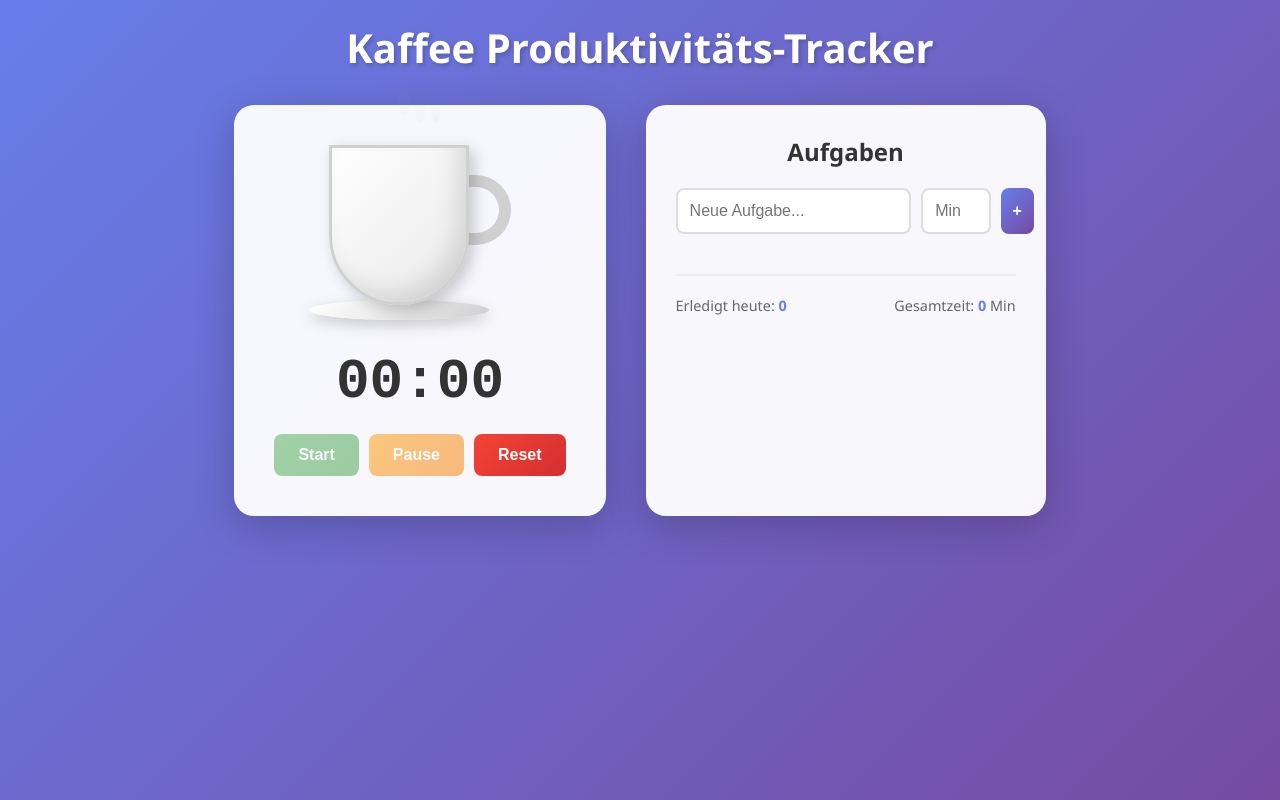
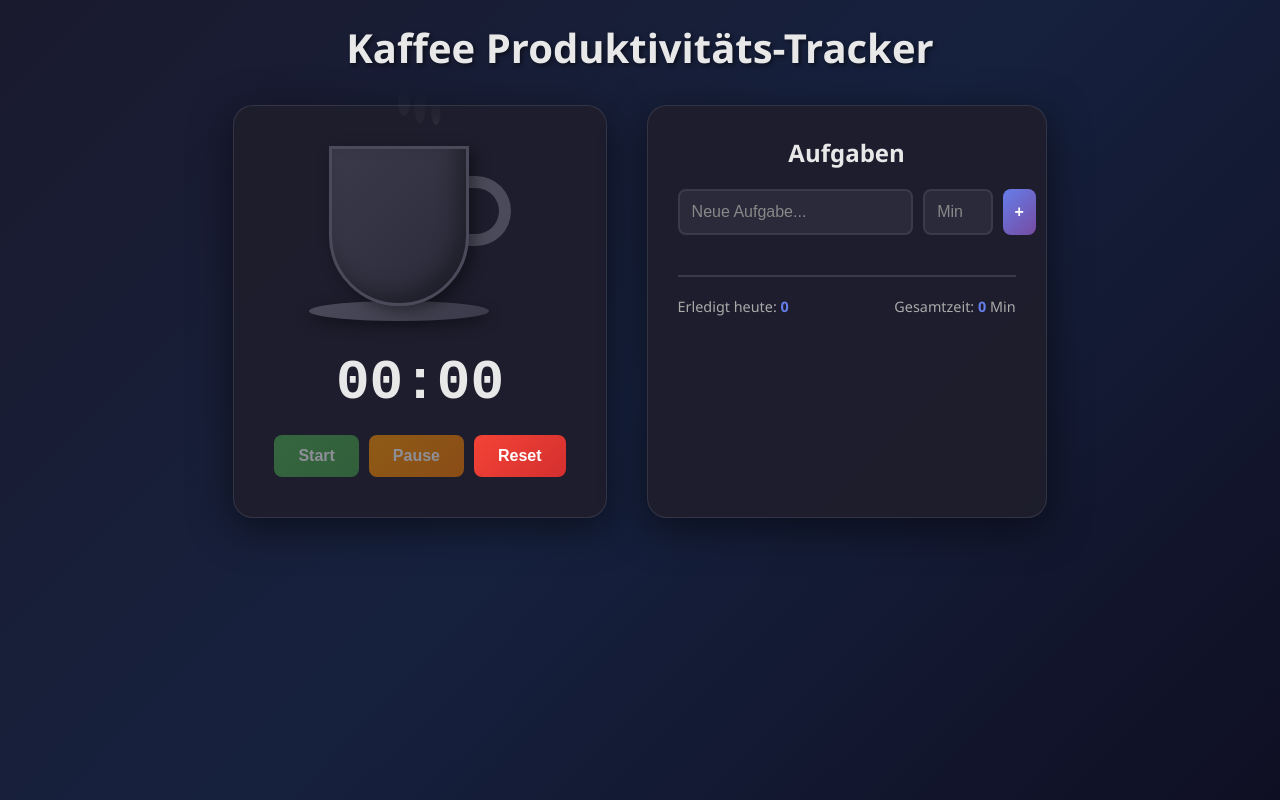
Before and after one commit to Mas0n1x/ProductivityTracker, a plain HTML site: page index.html in a window 1280 px wide. Drawn offline with Linux system fonts and the light colour scheme.

Commit message:
Darkmode verbaut

```diff
--- a/style.css
+++ b/style.css
@@ -6,7 +6,7 @@
 
 body {
     font-family: 'Segoe UI', Tahoma, Geneva, Verdana, sans-serif;
-    background: linear-gradient(135deg, #667eea 0%, #764ba2 100%);
+    background: linear-gradient(135deg, #1a1a2e 0%, #16213e 50%, #0f0f23 100%);
     min-height: 100vh;
     padding: 20px;
 }
@@ -18,10 +18,10 @@ body {
 
 h1 {
     text-align: center;
-    color: white;
+    color: #e8e8e8;
     margin-bottom: 30px;
     font-size: 2.5rem;
-    text-shadow: 2px 2px 4px rgba(0, 0, 0, 0.2);
+    text-shadow: 2px 2px 4px rgba(0, 0, 0, 0.5);
 }
 
 .main-content {
@@ -36,10 +36,11 @@ h1 {
     display: flex;
     flex-direction: column;
     align-items: center;
-    background: rgba(255, 255, 255, 0.95);
+    background: rgba(30, 30, 45, 0.95);
     padding: 40px;
     border-radius: 20px;
-    box-shadow: 0 10px 40px rgba(0, 0, 0, 0.2);
+    box-shadow: 0 10px 40px rgba(0, 0, 0, 0.5);
+    border: 1px solid rgba(255, 255, 255, 0.1);
 }
 
 .cup-container {
@@ -61,7 +62,7 @@ h1 {
 .steam span {
     width: 8px;
     height: 30px;
-    background: linear-gradient(to top, rgba(200, 200, 200, 0.3), transparent);
+    background: linear-gradient(to top, rgba(255, 255, 255, 0.2), transparent);
     border-radius: 50%;
     animation: steam 2s infinite;
     opacity: 0;
@@ -106,14 +107,14 @@ h1 {
 .cup-body {
     width: 140px;
     height: 160px;
-    background: linear-gradient(135deg, #ffffff 0%, #e8e8e8 100%);
+    background: linear-gradient(135deg, #3a3a4a 0%, #2a2a3a 100%);
     border-radius: 0 0 70px 70px;
     position: relative;
     overflow: hidden;
     box-shadow:
-        inset -10px -10px 20px rgba(0, 0, 0, 0.1),
-        5px 5px 15px rgba(0, 0, 0, 0.2);
-    border: 3px solid #d0d0d0;
+        inset -10px -10px 20px rgba(0, 0, 0, 0.3),
+        5px 5px 15px rgba(0, 0, 0, 0.4);
+    border: 3px solid #4a4a5a;
 }
 
 .coffee-fill {
@@ -142,7 +143,7 @@ h1 {
 .cup-handle {
     width: 45px;
     height: 70px;
-    border: 12px solid #d0d0d0;
+    border: 12px solid #4a4a5a;
     border-left: none;
     border-radius: 0 35px 35px 0;
     margin-top: 30px;
@@ -154,18 +155,18 @@ h1 {
 .saucer {
     width: 180px;
     height: 20px;
-    background: linear-gradient(135deg, #ffffff 0%, #d0d0d0 100%);
+    background: linear-gradient(135deg, #4a4a5a 0%, #3a3a4a 100%);
     border-radius: 50%;
     margin-top: -5px;
     margin-left: -20px;
-    box-shadow: 0 5px 15px rgba(0, 0, 0, 0.2);
+    box-shadow: 0 5px 15px rgba(0, 0, 0, 0.4);
 }
 
 /* Timer Anzeige */
 .timer-display {
     font-size: 3.5rem;
     font-weight: bold;
-    color: #333;
+    color: #e8e8e8;
     margin-bottom: 20px;
     font-family: 'Courier New', monospace;
 }
@@ -223,16 +224,17 @@ h1 {
 
 /* Todo Sektion */
 .todo-section {
-    background: rgba(255, 255, 255, 0.95);
+    background: rgba(30, 30, 45, 0.95);
     padding: 30px;
     border-radius: 20px;
-    box-shadow: 0 10px 40px rgba(0, 0, 0, 0.2);
+    box-shadow: 0 10px 40px rgba(0, 0, 0, 0.5);
+    border: 1px solid rgba(255, 255, 255, 0.1);
     min-width: 350px;
     max-width: 400px;
 }
 
 .todo-section h2 {
-    color: #333;
+    color: #e8e8e8;
     margin-bottom: 20px;
     text-align: center;
 }
@@ -246,18 +248,26 @@ h1 {
 .todo-input-container input[type="text"] {
     flex: 1;
     padding: 12px;
-    border: 2px solid #ddd;
+    border: 2px solid #3a3a4a;
     border-radius: 8px;
     font-size: 1rem;
+    background: #2a2a3a;
+    color: #e8e8e8;
 }
 
 .todo-input-container input[type="number"] {
     width: 70px;
     padding: 12px;
-    border: 2px solid #ddd;
+    border: 2px solid #3a3a4a;
     border-radius: 8px;
     font-size: 1rem;
     text-align: center;
+    background: #2a2a3a;
+    color: #e8e8e8;
+}
+
+.todo-input-container input::placeholder {
+    color: #888;
 }
 
 .todo-input-container input:focus {
@@ -284,11 +294,29 @@ h1 {
     overflow-y: auto;
 }
 
+.todo-list::-webkit-scrollbar {
+    width: 8px;
+}
+
+.todo-list::-webkit-scrollbar-track {
+    background: #2a2a3a;
+    border-radius: 4px;
+}
+
+.todo-list::-webkit-scrollbar-thumb {
+    background: #4a4a5a;
+    border-radius: 4px;
+}
+
+.todo-list::-webkit-scrollbar-thumb:hover {
+    background: #5a5a6a;
+}
+
 .todo-item {
     display: flex;
     align-items: center;
     padding: 15px;
-    background: #f8f9fa;
+    background: #2a2a3a;
     border-radius: 10px;
     margin-bottom: 10px;
     transition: all 0.3s ease;
@@ -297,23 +325,23 @@ h1 {
 }
 
 .todo-item:hover {
-    background: #e9ecef;
+    background: #3a3a4a;
 }
 
 .todo-item.selected {
     border-color: #667eea;
-    background: #f0f0ff;
+    background: #3a3a5a;
 }
 
 .todo-item.completed {
-    opacity: 0.6;
+    opacity: 0.5;
     text-decoration: line-through;
 }
 
 .todo-text {
     flex: 1;
     font-size: 1rem;
-    color: #333;
+    color: #e8e8e8;
 }
 
 .todo-time {
@@ -345,13 +373,13 @@ h1 {
 .stats {
     margin-top: 20px;
     padding-top: 20px;
-    border-top: 2px solid #eee;
+    border-top: 2px solid #3a3a4a;
     display: flex;
     justify-content: space-between;
 }
 
 .stats p {
-    color: #666;
+    color: #aaa;
     font-size: 0.9rem;
 }
 
```
